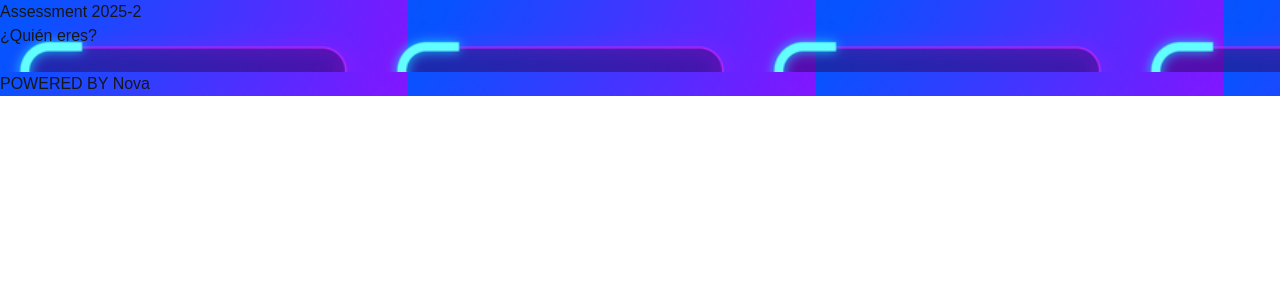
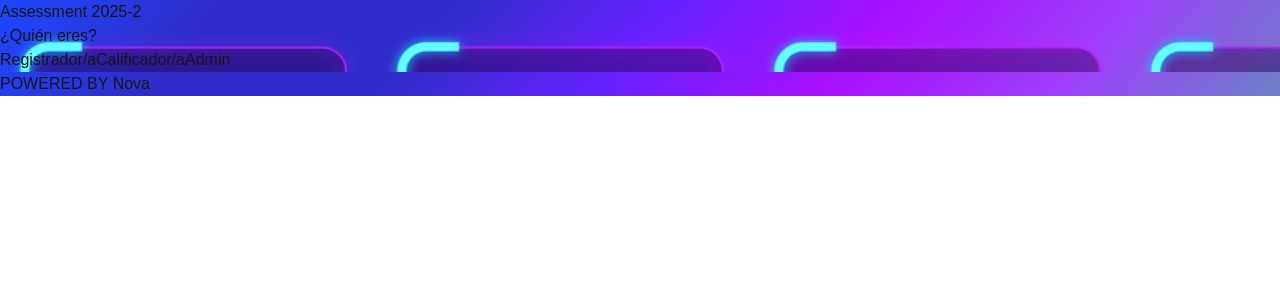
Before and after one commit to gruponovaeafit/Assessment-GradingMatrix, a Next.js app: page / in a window 1280 px wide. Shown: the top 300 px of the page. Built offline with nearby package versions, Linux system fonts and the light colour scheme.

Commit message:
Features: Admin button

```diff
--- a/src/app/auth/login/page.tsx
+++ b/src/app/auth/login/page.tsx
@@ -52,7 +52,7 @@ export default function Login() {
   };
 
   return (
-    <div   className="flex flex-col items-center justify-center w-full min-h-screen bg-no-repeat bg-cover bg-center bg-[linear-gradient(210deg,#135ce3,#8c4fd5,#ff296e,#d9448f,#b25faf)]"
+    <div   className=" gr flex flex-col items-center justify-center w-full min-h-screen bg-no-repeat bg-cover bg-center bg-[linear-gradient(210deg,#135ce3,#8c4fd5,#ff296e,#d9448f,#b25faf)]"
     >
      <div
     className="relative bg-no-repeat bg-center bg-contain w-[400px] h-[600px] flex items-center justify-center"
--- a/src/app/dashboardadmin/page.tsx
+++ b/src/app/dashboardadmin/page.tsx
@@ -36,7 +36,7 @@ export default function Dashboard() {
   if (error) return <p className="text-center mt-20 text-red-500">{error}</p>;
 
   return (
-    <div className="flex flex-col items-center justify-center min-h-screen py-2 ">
+    <div className="flex flex-col items-center justify-center min-h-screen py-2 bg-[linear-gradient(210deg,#135ce3,#8c4fd5,#ff296e,#d9448f,#b25faf)]">
   <h1 className="text-2xl font-bold mb-8 mt-[20]">Panel de Calificaciones</h1>
 
     <div className="flex flex-col gap-4 max-w-[800px] w-[350] rounded-md p-4 bg-gray-500 bg-opacity-20">
@@ -61,6 +61,9 @@ export default function Dashboard() {
         </div>
       ))}
     </div>
+    <footer className="mb-[20] w-full text-xl text-center mt-20 m-[0] italic">
+       POWERED BY <span className="font-bold text-3xl text-violet-700">Nova</span>
+     </footer>
   </div>
   );
 }
--- a/src/app/globals.css
+++ b/src/app/globals.css
@@ -30,3 +30,16 @@ button:hover{
   color: white;
   transition: .3s ease-in-out;
 }
+
+.gradient_purple{
+  background-image:linear-gradient(
+    130deg,
+    #1c48ff,
+    #2f2cc9,
+    #2f2cc9,
+    #6822ff,
+    #a910fe,
+    #9e3ffc,
+    #6d81c8
+  );
+}
--- a/src/app/graderPage/page.tsx
+++ b/src/app/graderPage/page.tsx
@@ -117,6 +117,9 @@ const GraderPage: React.FC = () => {
                     </div>
                 ))}
             </div>
+     <footer className="mb-[20] w-full text-xl text-center mt-20 m-[0] italic">
+       POWERED BY <span className="font-bold text-3xl text-violet-700">Nova</span>
+     </footer>
         </div>
     );
 }
--- a/src/app/page.tsx
+++ b/src/app/page.tsx
@@ -5,8 +5,7 @@ import {useRouter} from "next/navigation"
 export default function Home() {
   const router = useRouter()
   return (
-    <div   className="flex flex-col items-center justify-center w-full min-h-screen bg-no-repeat bg-cover bg-center"
-  style={{ backgroundImage: "url('/Bg_gradient_purple.svg')" }}>
+    <div   className="flex flex-col items-center justify-center w-full min-h-screen gradient_purple bg-no-repeat bg-cover bg-center">
     <span className="font-bold text-3xl text-white-700">Assessment 2025-2</span>
       <div className="flex flex-col items-center justify-center gap-12 bg-no-repeat bg-center bg-contain w-[400px] h-[600px] "
       style={{ backgroundImage: "url('/Frame_general.svg')" }}
@@ -14,19 +13,22 @@ export default function Home() {
       <h1 className="text-3xl font-regular text-center">¿Quién eres?</h1>
       <button
        onClick={() => router.push("/subscribeusers")}
-       className="w-[260px] h-[50px] bg-no-repeat bg-contain bg-center"
-       style={{ backgroundImage: "url('/Button_registrar.svg')" }}
-      />
+       className="rounded-md bg-[#542cb3] shadow-xl shadow-gray-900/50 text-white text-xl p-4 font-bold h-[50px] w-[260px]"
+      >
+       Registrador/a
+      </button>
       <button
        onClick={() => router.push("/auth/login")}
-       className="w-[260px] h-[50px] bg-no-repeat bg-contain bg-center"
-       style={{ backgroundImage: "url('/Button_grader.svg')" }}
-      />
+       className="rounded-md bg-[#542cb3] shadow-xl shadow-gray-900/50 text-white text-xl p-4 font-bold h-[50px] w-[260px]"
+      >
+       Calificador/a
+      </button>
       <button
        onClick={() => router.push("/auth/login")}
-       className="w-[260px] h-[50px] bg-no-repeat bg-contain bg-center"
-       style={{ backgroundImage: "url('/Button_admin.svg')" }}
-      />
+       className="rounded-md bg-[#542cb3] shadow-xl shadow-gray-900/50 text-white text-xl p-4 font-bold h-[50px] w-[260px]"
+      >
+       Admin
+      </button>
       </div>
      <footer className="mb-[20] w-full text-xl text-center mt-20 m-[0] italic">
        POWERED BY <span className="font-bold text-3xl text-violet-700">Nova</span>
```
Also changed, not shown: public/Bg_gradient_purple.svg (deleted).
